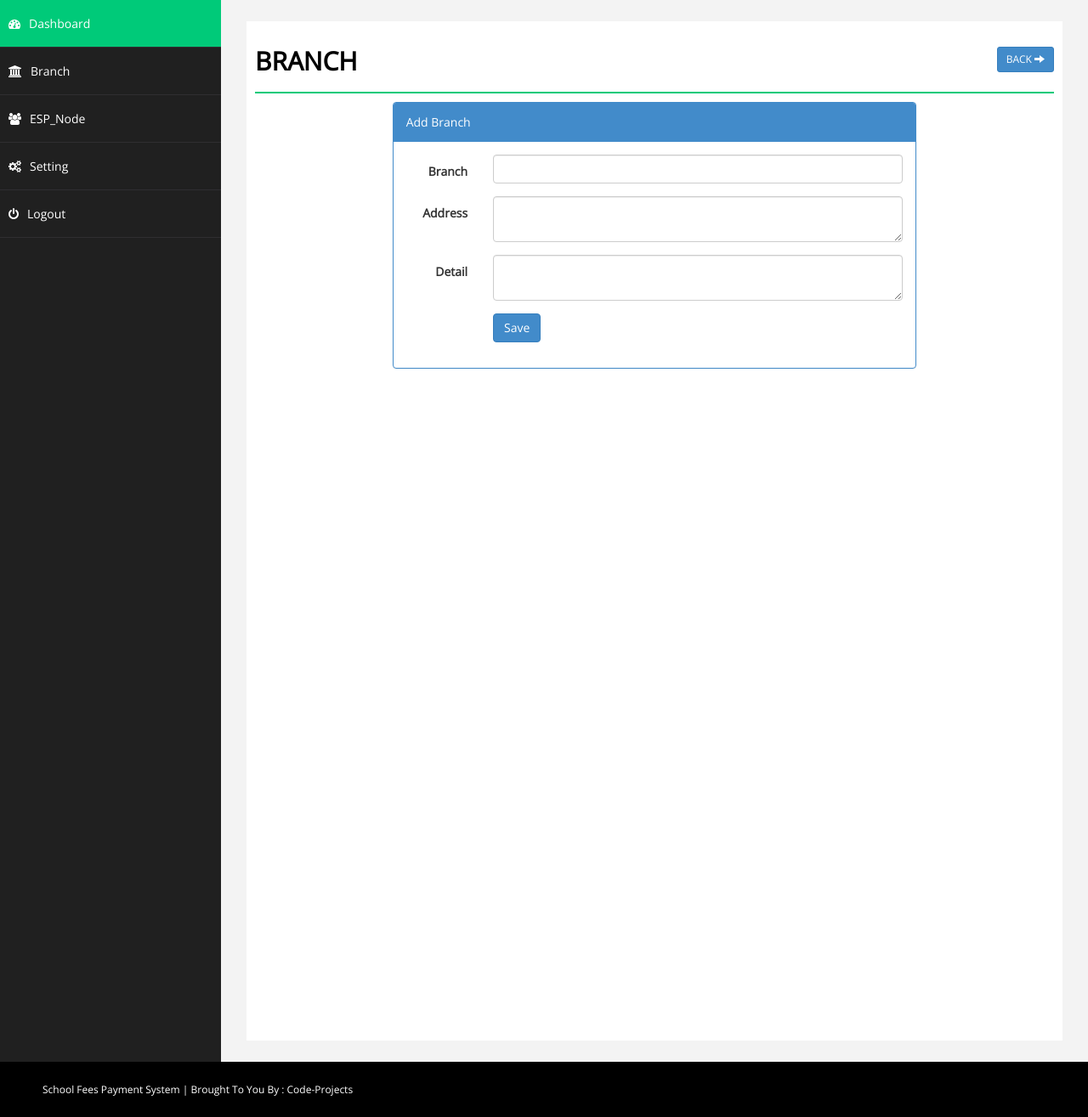
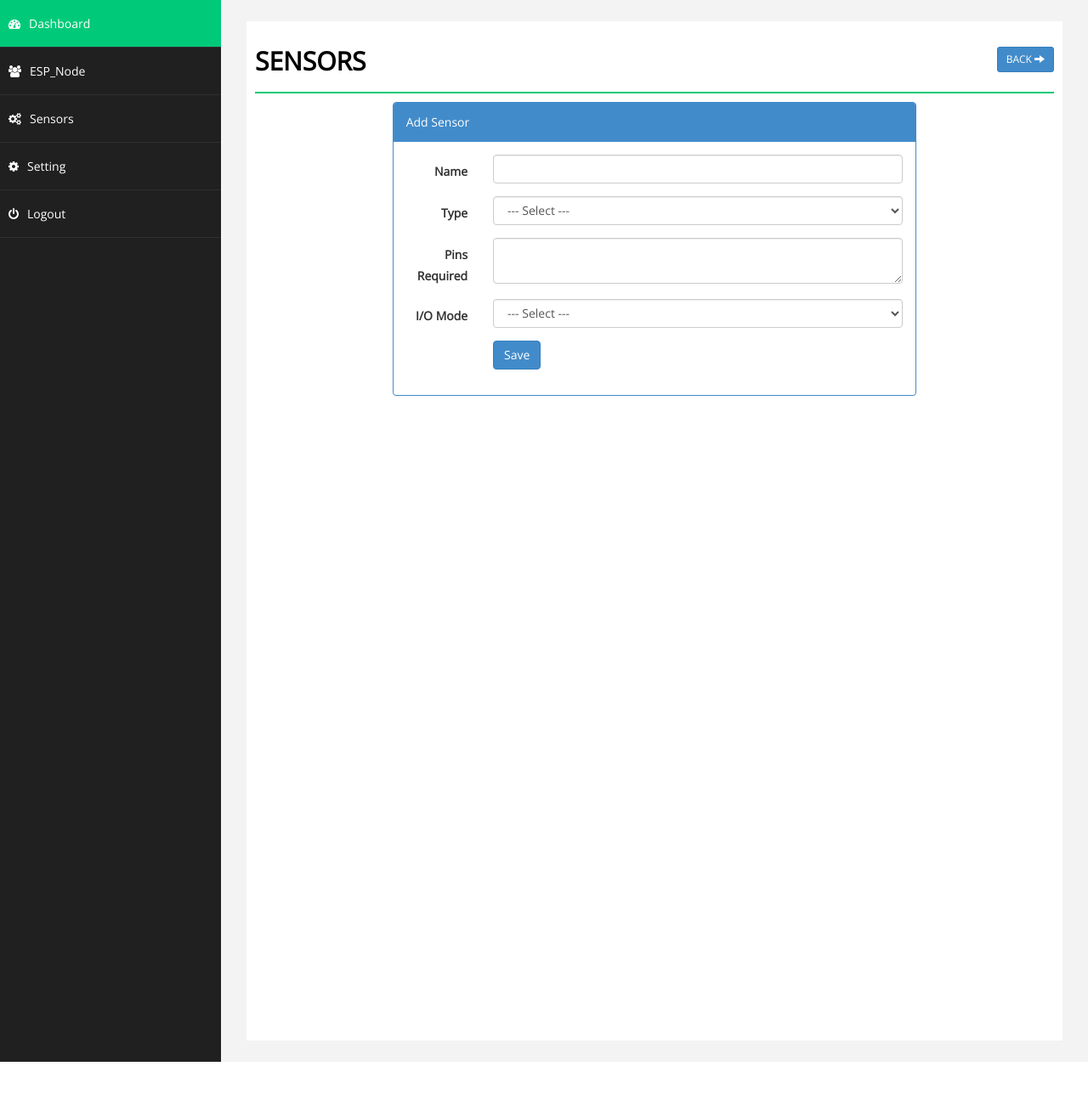
Before and after one commit to muhammadtalha242/ESP_PHP, a PHP site: page /rainbow/branch.php?action=add in a window 1280 px wide. Shown: the part 75-1390 px from the top of the page at 85% size. After the commit the page ends 1325 px from the top, so only its background shows below. Run offline with PHP 8.4, Linux system fonts and the light colour scheme; a user stored in the database is signed in.

Commit message:
Esp & Sensor Connect

```diff
--- a/branch.php
+++ b/branch.php
@@ -4,6 +4,10 @@ include("php/checklogin.php");
 $errormsg = '';
 $action = "add";
 
+$iomode = '';
+$pincount = '';
+$name = '';
+$type = '';
 $branch='';
 $address='';
 $detail = '';
@@ -11,14 +15,15 @@ $id= '';
 if(isset($_POST['save']))
 {
 
-$branch = mysqli_real_escape_string($conn,$_POST['branch']);
-$address = mysqli_real_escape_string($conn,$_POST['address']);
-$detail = mysqli_real_escape_string($conn,$_POST['detail']);
+$name = mysqli_real_escape_string($conn,$_POST['name']);
+$type = mysqli_real_escape_string($conn,$_POST['type']);
+$pincount = mysqli_real_escape_string($conn,$_POST['pincount']);
+$iomode = mysqli_real_escape_string($conn,$_POST['iomode']);
 
  if($_POST['action']=="add")
  {
-
-  $sql = $conn->query("INSERT INTO branch (branch,address,detail) VALUES ('$branch','$address','$detail')") ;
+	// $res = $conn->query("SELECT Count ON ID FROM sensors");
+  	$sql = $conn->query("INSERT INTO `sensors`( `name`, `type`, `pins_required`, `iomode`) VALUES ('$name','$type','$pincount','$iomode')");
 
 	  echo '<script type="text/javascript">window.location="branch.php?act=1";</script>';
 
@@ -26,7 +31,7 @@ $detail = mysqli_real_escape_string($conn,$_POST['detail']);
   if($_POST['action']=="update")
  {
     $id = mysqli_real_escape_string($conn,$_POST['id']);
-   $sql = $conn->query("UPDATE  branch  SET  branch  = '$branch', address  = '$address', detail  = '$detail'  WHERE  id  = '$id'");
+    $sql = $conn->query("UPDATE  `sensors`  SET  `name`  = '$name', `type`  = '$type', `pins_required`  = '$pincount', `iomode` = '$iomode' WHERE `ID` = '$id'");
     echo '<script type="text/javascript">window.location="branch.php?act=2";</script>';
  }
 
@@ -39,7 +44,7 @@ $detail = mysqli_real_escape_string($conn,$_POST['detail']);
 
 if(isset($_GET['action']) && $_GET['action']=="delete"){
 
-$conn->query("UPDATE  branch set delete_status = '1'  WHERE id='".$_GET['id']."'");
+$conn->query("UPDATE  sensors set delete_status = '1'  WHERE ID='".$_GET['id']."'");
 header("location: branch.php?act=3");
 
 }
@@ -49,7 +54,7 @@ $action = "add";
 if(isset($_GET['action']) && $_GET['action']=="edit" ){
 $id = isset($_GET['id'])?mysqli_real_escape_string($conn,$_GET['id']):'';
 
-$sqlEdit = $conn->query("SELECT * FROM branch WHERE id='".$id."'");
+$sqlEdit = $conn->query("SELECT * FROM sensors WHERE ID='$id'");
 if($sqlEdit->num_rows)
 {
 $rowsEdit = $sqlEdit->fetch_assoc();
@@ -65,24 +70,25 @@ $_GET['action']="";
 
 if(isset($_REQUEST['act']) && @$_REQUEST['act']=="1")
 {
-$errormsg = "<div class='alert alert-success'><strong>Success!</strong> Branch Add successfully</div>";
+$errormsg = "<div class='alert alert-success'><strong>Success!</strong> Sensor Add successfully</div>";
 }else if(isset($_REQUEST['act']) && @$_REQUEST['act']=="2")
 {
-$errormsg = "<div class='alert alert-success'><strong>Success!</strong> Branch Edit successfully</div>";
+$errormsg = "<div class='alert alert-success'><strong>Success!</strong> Sensor Edit successfully</div>";
 }
 else if(isset($_REQUEST['act']) && @$_REQUEST['act']=="3")
 {
-$errormsg = "<div class='alert alert-success'><strong>Success!</strong> Branch Delete successfully</div>";
+$errormsg = "<div class='alert alert-success'><strong>Success!</strong> Sensor Delete successfully</div>";
 }
 
 ?>
 
 <!DOCTYPE html>
 <html xmlns="http://www.w3.org/1999/xhtml">
+
 <head>
     <meta charset="utf-8" />
     <meta name="viewport" content="width=device-width, initial-scale=1.0" />
-    <title>School Fees Payment System</title>
+    <title>Egnion Yomi IOT</title>
 
     <!-- BOOTSTRAP STYLES-->
     <link href="css/bootstrap.css" rel="stylesheet" />
@@ -110,7 +116,7 @@ include("php/header.php");
     <div id="page-inner">
         <div class="row">
             <div class="col-md-12">
-                        <h1 class="page-head-line">Branch
+                <h1 class="page-head-line">Sensors
                     <?php
 						echo (isset($_GET['action']) && @$_GET['action']=="add" || @$_GET['action']=="edit")?
 						' <a href="branch.php" class="btn btn-primary btn-sm pull-right">Back <i class="glyphicon glyphicon-arrow-right"></i></a>':'<a href="branch.php?action=add" class="btn btn-primary btn-sm pull-right"><i class="glyphicon glyphicon-plus"></i> Add </a>';
@@ -137,34 +143,48 @@ echo $errormsg;
             <div class="col-sm-8 col-sm-offset-2">
                 <div class="panel panel-primary">
                     <div class="panel-heading">
-                           <?php echo ($action=="add")? "Add Branch": "Edit Branch"; ?>
+                        <?php echo ($action=="add")? "Add Sensor": "Edit Sensor"; ?>
                     </div>
                     <form action="branch.php" method="post" id="signupForm1" class="form-horizontal">
                         <div class="panel-body">
 
-
-
-
                             <div class="form-group">
-								<label class="col-sm-2 control-label" for="Old">Branch </label>
+                                <label class="col-sm-2 control-label" for="Old">Name</label>
                                 <div class="col-sm-10">
-									<input type="text" class="form-control" id="branch" name="branch" value="<?php echo $branch;?>"  />
+                                    <input type="text" class="form-control" id="name" name="name"
+                                        value="<?php echo $name;?>" />
                                 </div>
                             </div>
 
 
                             <div class="form-group">
-								<label class="col-sm-2 control-label" for="Password"> Address </label>
+                                <label class="col-sm-2 control-label"> Type </label>
                                 <div class="col-sm-10">
-	                        <textarea class="form-control" id="address" name="address"><?php echo $address;?></textarea >
+                                    <select type='NEW' class="form-control" id="type" name="type">
+                                        <option value="">--- Select ---</option>
+                                        <option value=<?php echo $type=0;?>>Analog</option>
+                                        <option value=<?php echo $type=1;?>>Digital</option>
+                                    </select>
                                 </div>
                             </div>
 
 
                             <div class="form-group">
-								<label class="col-sm-2 control-label" for="Confirm"> Detail</label>
+                                <label class="col-sm-2 control-label" for="Confirm"> Pins Required</label>
                                 <div class="col-sm-10">
-									    <textarea class="form-control" name="detail" id="detail"><?php echo $detail;?></textarea >
+                                    <textarea class="form-control" id="pincount"
+                                        name="pincount"><?php echo $pincount;?></textarea>
+                                </div>
+                            </div>
+
+                            <div class="form-group">
+                                <label class="col-sm-2 control-label"> I/O Mode </label>
+                                <div class="col-sm-10">
+                                    <select iomode='NEW' class="form-control" id="iomode" name="iomode">
+                                        <option value="">--- Select ---</option>
+                                        <option value=<?php echo $iomode=0;?>>Output</option>
+                                        <option value=<?php echo $iomode=1;?>>Input</option>
+                                    </select>
                                 </div>
                             </div>
 
@@ -172,140 +192,117 @@ echo $errormsg;
                                 <div class="col-sm-8 col-sm-offset-2">
                                     <input type="hidden" name="id" value="<?php echo $id;?>">
                                     <input type="hidden" name="action" value="<?php echo $action;?>">
-
                                     <button type="submit" name="save" class="btn btn-primary">Save </button>
                                 </div>
                             </div>
-
-
-
-
-
                         </div>
                     </form>
-
                 </div>
             </div>
-
-
         </div>
-
-
-
-
         <script type="text/javascript">
-
-
-		$( document ).ready( function () {
-
-			 if($("#signupForm1").length > 0)
-         {
-			$( "#signupForm1" ).validate( {
+        $(document).ready(function() {
+            if ($("#signupForm1").length > 0) {
+                $("#signupForm1").validate({
                     rules: {
-					branch: "required",
-					address: "required"
-
-
-
+                        name: "required",
+                        type: "required",
+                        pincount: "required",
+                        iomode: "required"
                     },
                     messages: {
-					branch: "Please enter branch name",
-					address: "Please enter address"
-
-
+                        name: "Please enter sensor name.",
+                        pincount: "Please enter number of pins required.",
+                        type: "Please select the sensor type.",
+                        iomode: "Please select the I/O mode."
                     },
                     errorElement: "em",
-				errorPlacement: function ( error, element ) {
+                    errorPlacement: function(error, element) {
                         // Add the `help-block` class to the error element
-					error.addClass( "help-block" );
-
+                        error.addClass("help-block");
                         // Add `has-feedback` class to the parent div.form-group
                         // in order to add icons to inputs
-					element.parents( ".col-sm-10" ).addClass( "has-feedback" );
-
-					if ( element.prop( "type" ) === "checkbox" ) {
-						error.insertAfter( element.parent( "label" ) );
+                        element.parents(".col-sm-10").addClass("has-feedback");
+                        if (element.prop("type") === "checkbox") {
+                            error.insertAfter(element.parent("label"));
                         } else {
-						error.insertAfter( element );
+                            error.insertAfter(element);
                         }
-
                         // Add the span element, if doesn't exists, and apply the icon classes to it.
-					if ( !element.next( "span" )[ 0 ] ) {
-						$( "<span class='glyphicon glyphicon-remove form-control-feedback'></span>" ).insertAfter( element );
+                        if (!element.next("span")[0]) {
+                            $("<span class='glyphicon glyphicon-remove form-control-feedback'></span>")
+                                .insertAfter(element);
                         }
                     },
-				success: function ( label, element ) {
+                    success: function(label, element) {
                         // Add the span element, if doesn't exists, and apply the icon classes to it.
-					if ( !$( element ).next( "span" )[ 0 ] ) {
-						$( "<span class='glyphicon glyphicon-ok form-control-feedback'></span>" ).insertAfter( $( element ) );
+                        if (!$(element).next("span")[0]) {
+                            $("<span class='glyphicon glyphicon-ok form-control-feedback'></span>")
+                                .insertAfter($(element));
                         }
                     },
-				highlight: function ( element, errorClass, validClass ) {
-					$( element ).parents( ".col-sm-10" ).addClass( "has-error" ).removeClass( "has-success" );
-					$( element ).next( "span" ).addClass( "glyphicon-remove" ).removeClass( "glyphicon-ok" );
+                    highlight: function(element, errorClass, validClass) {
+                        $(element).parents(".col-sm-10").addClass("has-error").removeClass(
+                            "has-success");
+                        $(element).next("span").addClass("glyphicon-remove").removeClass(
+                            "glyphicon-ok");
                     },
-				unhighlight: function ( element, errorClass, validClass ) {
-					$( element ).parents( ".col-sm-10" ).addClass( "has-success" ).removeClass( "has-error" );
-					$( element ).next( "span" ).addClass( "glyphicon-ok" ).removeClass( "glyphicon-remove" );
+                    unhighlight: function(element, errorClass, validClass) {
+                        $(element).parents(".col-sm-10").addClass("has-success").removeClass(
+                            "has-error");
+                        $(element).next("span").addClass("glyphicon-ok").removeClass(
+                            "glyphicon-remove");
                     }
-			} );
-
+                });
             }
-
-		} );
+        });
         </script>
-
-
 
         <?php
 		}else{
 		?>
-
         <link href="css/datatable/datatable.css" rel="stylesheet" />
-
-
-
-
         <div class="panel panel-default">
             <div class="panel-heading">
-                            Manage Branch
+                Manage Sensors
             </div>
             <div class="panel-body">
                 <div class="table-sorting table-responsive">
-
                     <table class="table table-striped table-bordered table-hover" id="tSortable22">
                         <thead>
                             <tr>
                                 <th>#</th>
-                                            <th>Branch</th>
-                                            <th>Address</th>
-                                            <th>Detail</th>
-											<th>Action</th>
+                                <th>Name</th>
+                                <th>Type</th>
+                                <th>Pins Required</th>
+                                <th>I/O Mode</th>
+                                <th>Actions</th>
                             </tr>
                         </thead>
                         <tbody>
                             <?php
-									$sql = "select * from branch where delete_status='0'";
+									$sql = "SELECT * FROM sensors WHERE delete_status=0";
 									$q = $conn->query($sql);
 									$i=1;
 									while($r = $q->fetch_assoc())
 									{
+										$temp = $r['type'];
+										$temp2 = ($temp==0) ? 'Analog' : 'Digital';
+										$temp = $r['iomode'];
+										$temp3 = ($temp==0) ? 'Output' : 'Input';
 									echo '<tr>
                                             <td>'.$i.'</td>
-                                            <td>'.$r['branch'].'</td>
-                                            <td>'.$r['address'].'</td>
-                                            <td>'.$r['detail'].'</td>
+                                            <td>'.$r['name'].'</td>
+                                            <td>'.$temp2.'</td>
+                                            <td>'.$r['pins_required'].'</td>
+											<td>'.$temp3.'</td>
 											<td>
-											<a href="branch.php?action=edit&id='.$r['id'].'" class="btn btn-success btn-xs"><span class="glyphicon glyphicon-edit"></span></a>
-
-											<a onclick="return confirm(\'Are you sure you want to delete this record\');" href="branch.php?action=delete&id='.$r['id'].'" class="btn btn-danger btn-xs"><span class="glyphicon glyphicon-remove"></span></a> </td>
+											<a href="branch.php?action=edit&id='.$r['ID'].'" class="btn btn-success btn-xs"><span class="glyphicon glyphicon-edit"></span></a>
+											<a onclick="return confirm(\'Are you sure you want to delete this record\');" href="branch.php?action=delete&id='.$r['ID'].'" class="btn btn-danger btn-xs"><span class="glyphicon glyphicon-remove"></span></a></td>
 											</tr>';
 										$i++;
 									}
 									?>
-
-
-
                         </tbody>
                     </table>
                 </div>
@@ -314,37 +311,27 @@ echo $errormsg;
 
         <script src="js/dataTable/jquery.dataTables.min.js"></script>
         <script>
-         $(document).ready(function () {
+        $(document).ready(function() {
             $('#tSortable22').dataTable({
                 "bPaginate": true,
                 "bLengthChange": false,
                 "bFilter": true,
                 "bInfo": false,
-    "bAutoWidth": true });
+                "bAutoWidth": true
+            });
 
         });
-
-
         </script>
 
         <?php
 		}
 		?>
-
-
-
     </div>
     <!-- /. PAGE INNER  -->
 </div>
 <!-- /. PAGE WRAPPER  -->
 </div>
 <!-- /. WRAPPER  -->
-
-    <div id="footer-sec">
-	School Fees Payment System | Brought To You By : <a href="http://code-projects.org/" target="_blank">Code-Projects</a>
-    </div>
-
-
 <!-- BOOTSTRAP SCRIPTS -->
 <script src="js/bootstrap.js"></script>
 <!-- METISMENU SCRIPTS -->
@@ -354,4 +341,5 @@ echo $errormsg;
 
 
 </body>
+
 </html>
--- a/php/header.php
+++ b/php/header.php
@@ -1,4 +1,3 @@
-
 <body>
     <div id="wrapper">
         <nav class="navbar navbar-default navbar-cls-top " role="navigation" style="margin-bottom: 0">
@@ -36,23 +35,15 @@
                     </li>
 
                     <li>
-                        <a href="branch.php"><i class="fa fa-university "></i>Branch</a>
+                        <a href="student.php"><i class="fa fa-users "></i>ESP_Node</a>
                     </li>
 
                     <li>
-                        <a href="student.php"><i class="fa fa-users "></i>ESP_Node</a>
+                        <a href="branch.php"><i class="fa fa-cogs"></i>Sensors</a>
                     </li>
-					<!-- <li>
-                        <a href="fees.php"><i class="fa fa-usd "></i>Fees</a>
-                    </li>
-					 <li>
-                        <a href="report.php"><i class="fa fa-file-text "></i>Report </a>
-                    </li> -->
-
-
 
                     <li>
-                        <a href="setting.php"><i class="fa fa-cogs "></i>Setting</a>
+                        <a href="setting.php"><i class="fa fa-cog"></i>Setting</a>
                     </li>
 
                     <li>
```
Also changed, not shown: index.php (+15 -27 lines), student.php (+110 -255 lines). Lines whose indentation alone changed are shown as unchanged.
